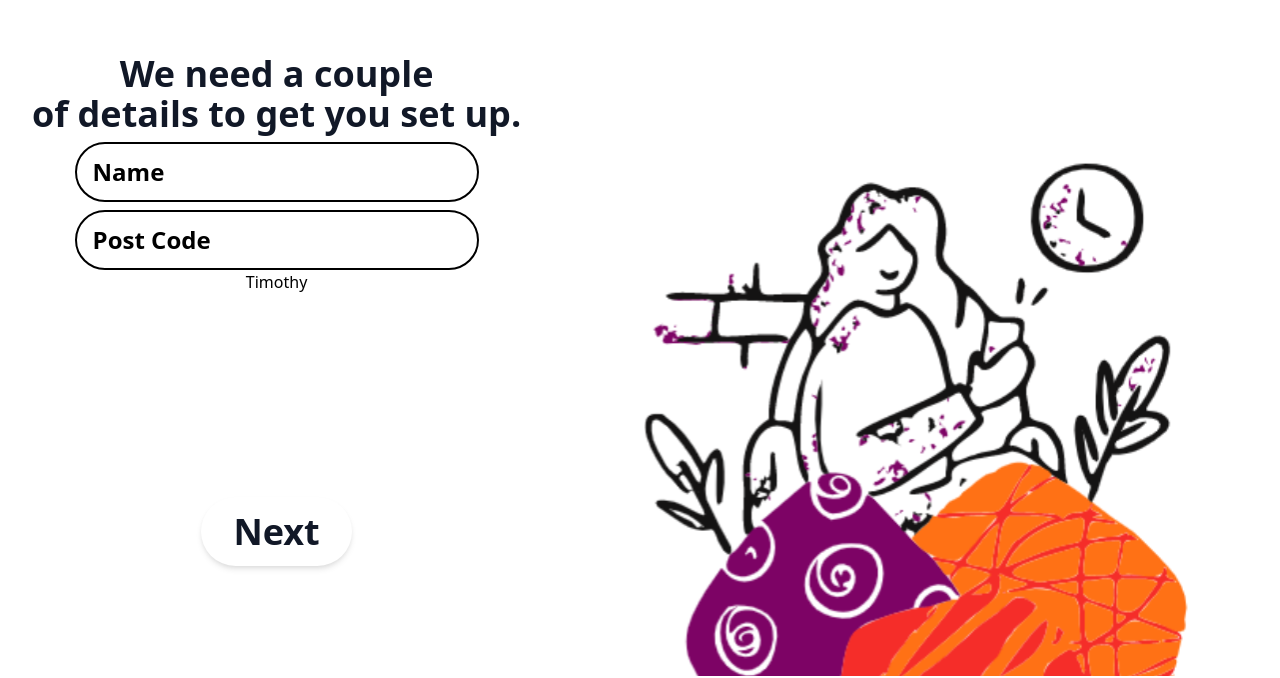
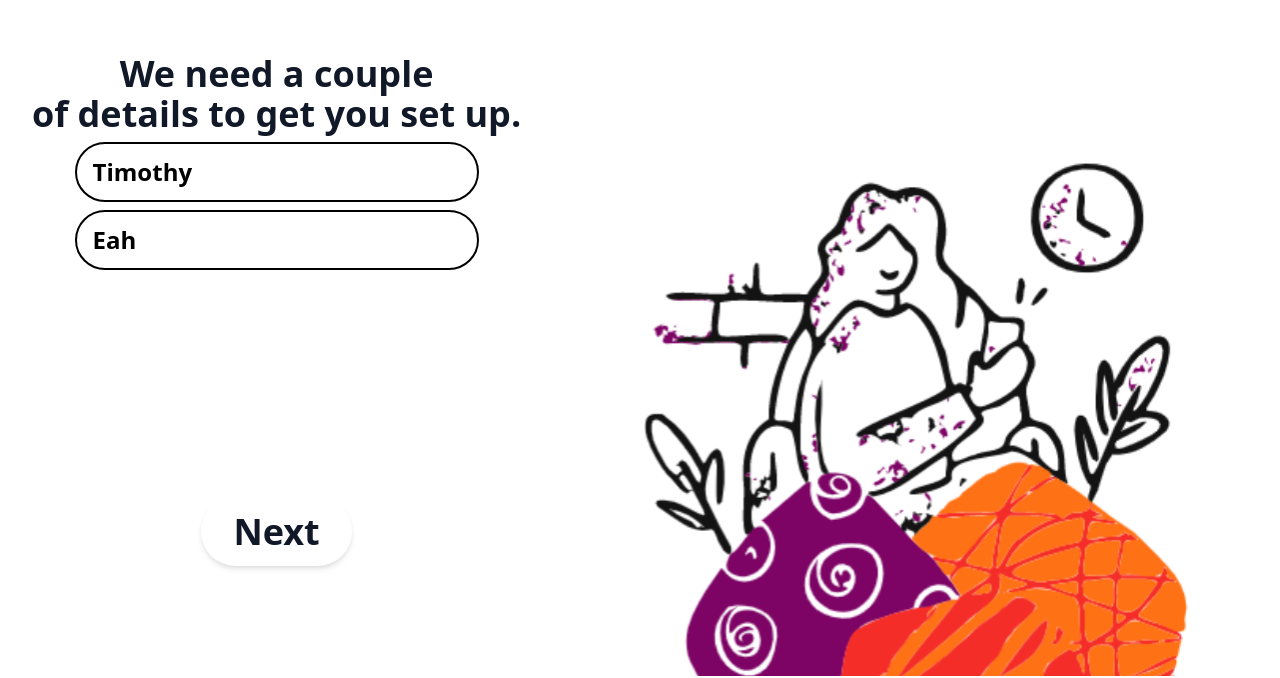
Before and after one commit to timosville/one-sheep-fe-challenge, a Vue app: page /start in a window 1280 px wide. Shown: the part 122-800 px from the top of the page. Built offline with nearby package versions, Linux system fonts and the light colour scheme.

Commit message:
Register name and code in store and make them readonly

```diff
--- a/src/components/Name.vue
+++ b/src/components/Name.vue
@@ -5,9 +5,18 @@
         We need a couple<br />
         of details to get you set up.
       </h1>
-      <input type="text" class="field" placeholder="Name" />
-      <input type="text" class="field" placeholder="Post Code" />
-      {{ store.state.name }}
+      <input
+        type="text"
+        class="field"
+        placeholder="Name"
+        v-model="store.state.name"
+      />
+      <input
+        type="text"
+        class="field"
+        placeholder="Post Code"
+        v-model="store.state.code"
+      />
       <button
         @click="changeRoute()"
         class="absolute bottom-0 mb-12 sm:mb-28 button"
--- a/src/store/index.js
+++ b/src/store/index.js
@@ -1,9 +1,10 @@
-import { reactive } from "vue";
+import { reactive, readonly } from "vue";
 
 const state = reactive({
   name: "Timothy",
+  code: "Eah",
 });
 
 export default {
-  state,
+  state: readonly(state),
 };
```
